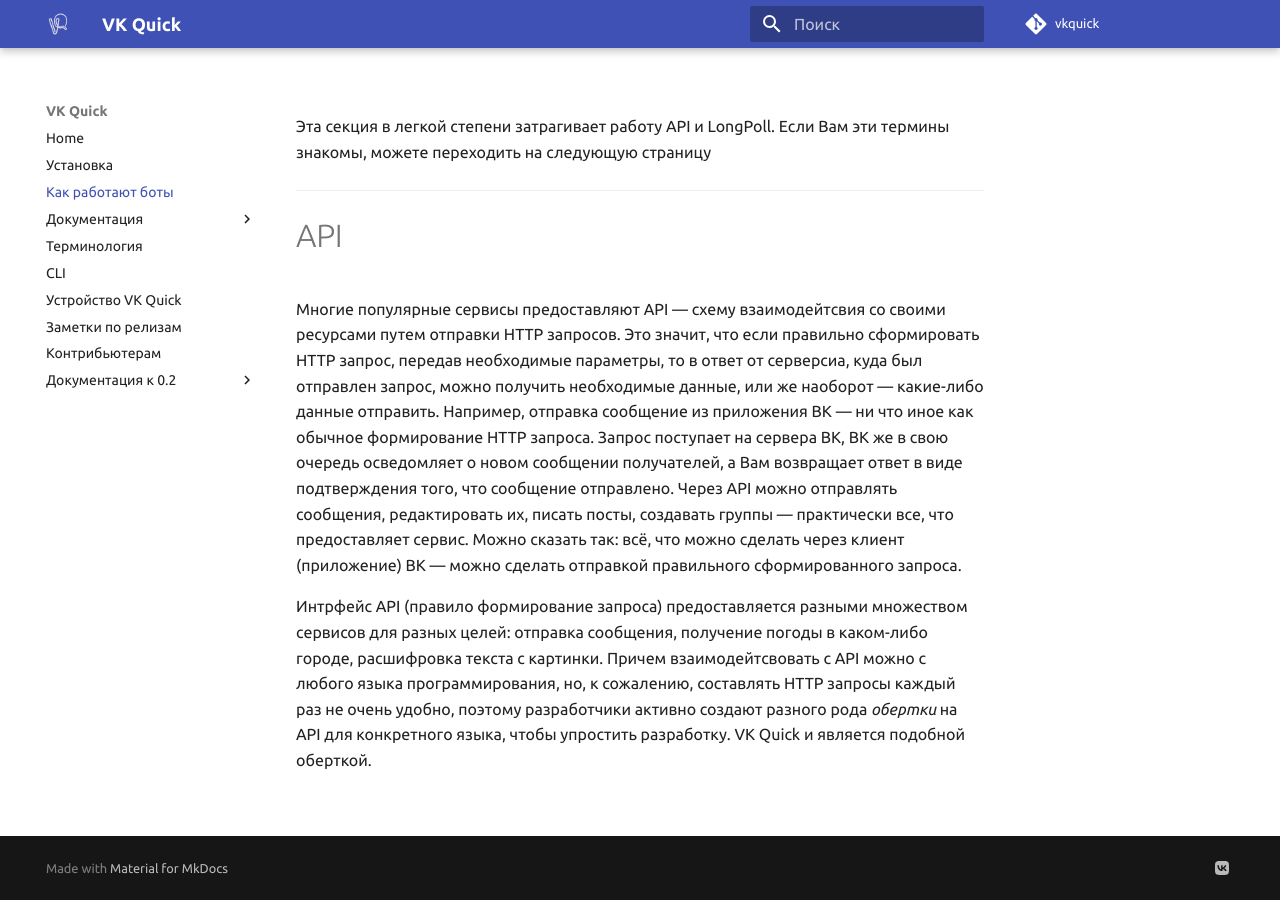
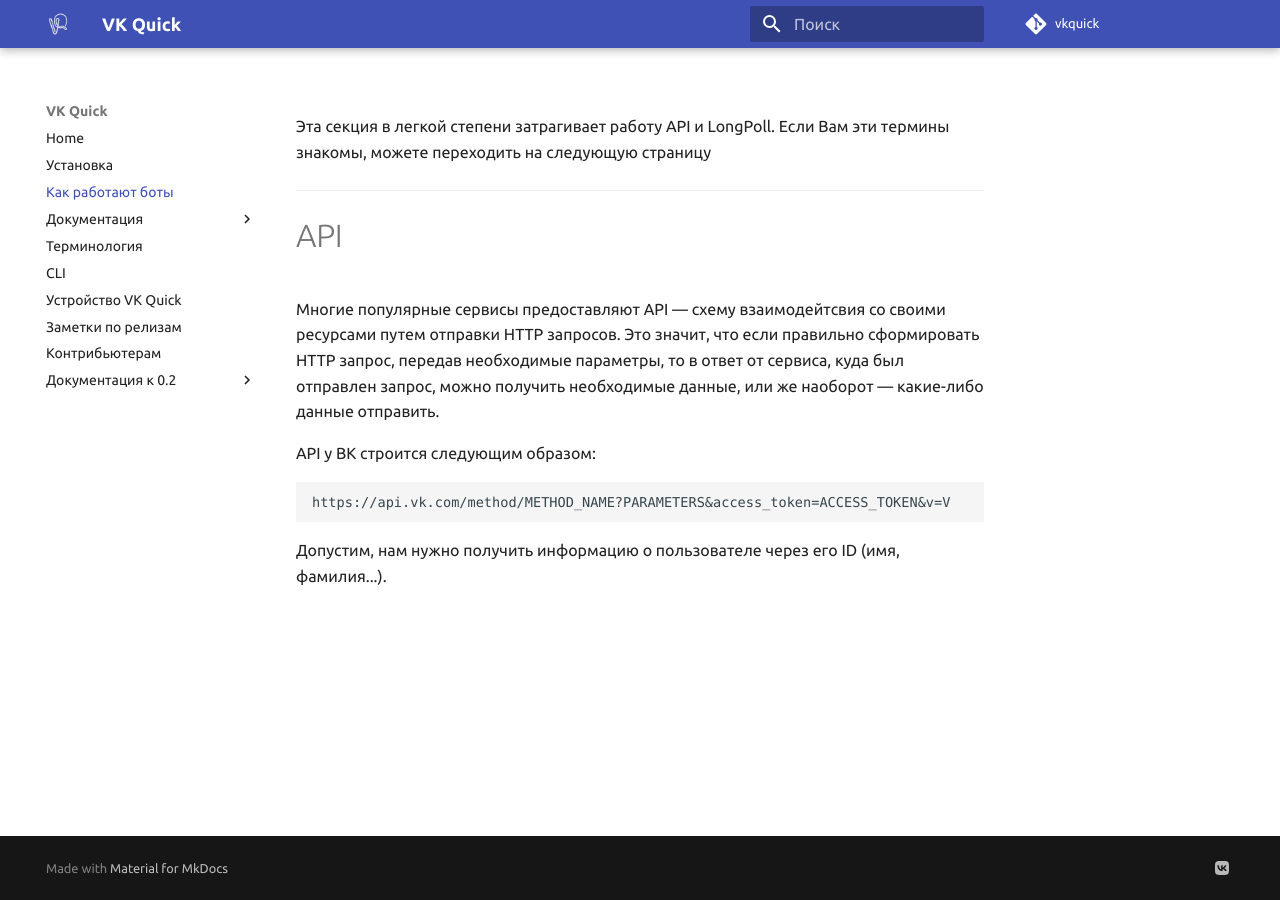
Before and after one commit to deknowny/vkquick, an MkDocs documentation site: the page built from docs/how-bots-work.md, in a window 1280 px wide. Built offline with MkDocs 1.6.1 and Material for MkDocs 9.7.7, drawn with Linux system fonts in a browser that asks for light colours; some web fonts are replaced; comment, search, counter and statistics services are not loaded.

Commit message:
Resolve merge conflict

````diff
--- a/docs/how-bots-work.md
+++ b/docs/how-bots-work.md
@@ -4,6 +4,21 @@
 
 # API
 
-Многие популярные сервисы предоставляют API — схему взаимодейтсвия со своими ресурсами путем отправки HTTP запросов. Это значит, что если правильно сформировать HTTP запрос, передав необходимые параметры, то в ответ от серверсиа, куда был отправлен запрос, можно получить необходимые данные, или же наоборот — какие-либо данные отправить. Например, отправка сообщение из приложения ВК — ни что иное как обычное формирование HTTP запроса. Запрос поступает на сервера ВК, ВК же в свою очередь осведомляет о новом сообщении получателей, а Вам возвращает ответ в виде подтверждения того, что сообщение отправлено. Через API можно отправлять сообщения, редактировать их, писать посты, создавать группы — практически все, что предоставляет сервис. Можно сказать так: всё, что можно сделать через клиент (приложение) ВК — можно сделать отправкой правильного сформированного запроса.
+Многие популярные сервисы предоставляют API — схему взаимодейтсвия со своими ресурсами путем отправки HTTP запросов. Это значит, что если правильно сформировать HTTP запрос, передав необходимые параметры, то в ответ от сервиса, куда был отправлен запрос, можно получить необходимые данные, или же наоборот — какие-либо данные отправить.
 
-Интрфейс API (правило формирование запроса) предоставляется разными множеством  сервисов для разных целей: отправка сообщения, получение погоды в каком-либо городе, расшифровка текста с картинки. Причем взаимодейтсвовать с API можно с любого языка программирования, но, к сожалению, составлять HTTP запросы каждый раз не очень удобно, поэтому разработчики активно создают разного рода _обертки_ на API для конкретного языка, чтобы упростить разработку. VK Quick и является подобной оберткой.
+API у ВК строится следующим образом:
+
+```
+https://api.vk.com/method/METHOD_NAME?PARAMETERS&access_token=ACCESS_TOKEN&v=V
+```
+
+Допустим, нам нужно получить информацию о пользователе через его ID (имя, фамилия...).
+
+
+
+
+
+
+<!--Например, отправка сообщение из приложения ВК — ни что иное как обычное формирование HTTP запроса. Запрос поступает на сервера ВК, ВК же в свою очередь осведомляет о новом сообщении получателей, а Вам возвращает ответ в виде подтверждения того, что сообщение отправлено. Через API можно отправлять сообщения, редактировать их, писать посты, создавать группы — практически все, что предоставляет сервис. Можно сказать так: всё, что можно сделать через клиент (приложение) ВК — можно сделать отправкой правильного сформированного запроса.
+
+Интрфейс API (правило формирование запроса) предоставляется разными множеством  сервисов для разных целей: отправка сообщения, получение погоды в каком-либо городе, расшифровка текста с картинки. Причем взаимодейтсвовать с API можно с любого языка программирования, но, к сожалению, составлять HTTP запросы каждый раз не очень удобно, поэтому разработчики активно создают разного рода _обертки_ на API для конкретного языка, чтобы упростить разработку. VK Quick и является подобной оберткой.-->
````
Also changed, not shown: README.md (+1 -1 lines), 1 other file.
